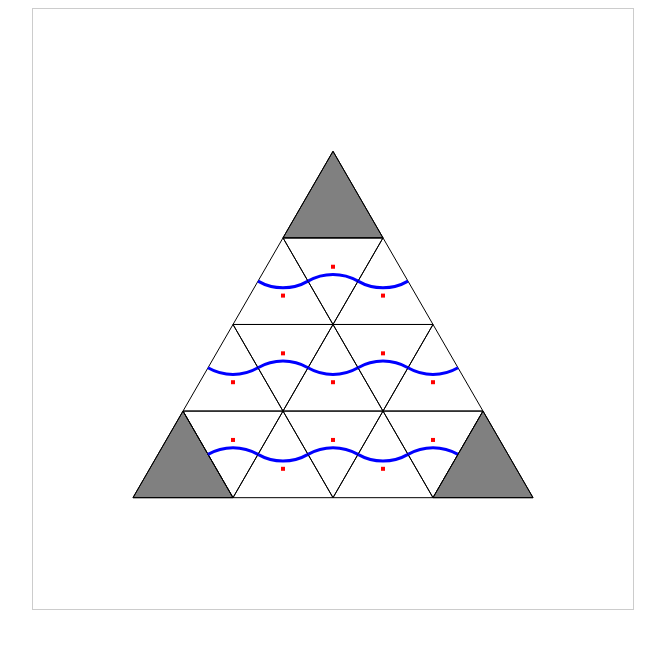
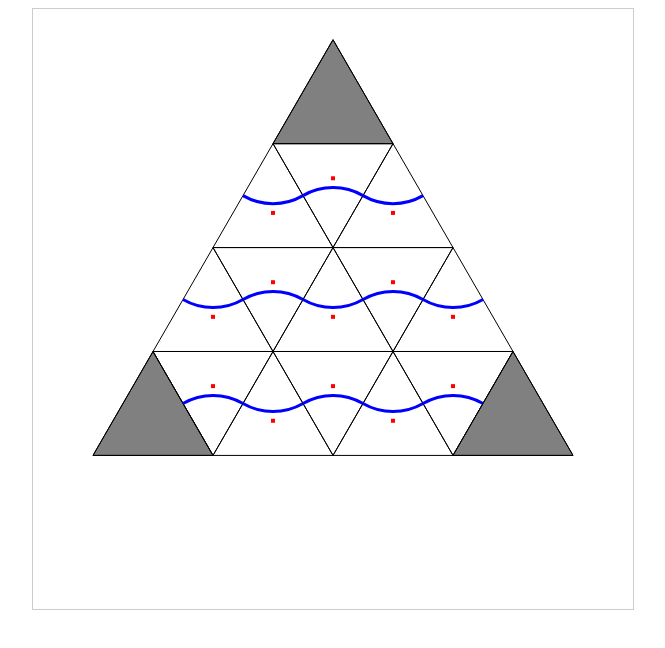
Before and after one commit to waynelaker/trivi, a plain HTML site: page index.html in a window 1280 px wide. Shown: the whole page, without its empty margins (307-972 px from the left). Drawn offline with Linux system fonts and the light colour scheme.

Commit message:
tweaked size

```diff
--- a/index.html
+++ b/index.html
@@ -18,7 +18,8 @@
   const canvas = document.getElementById("game");
   const ctx = canvas.getContext("2d");
 
-  const SIDE = 100;
+  const NUMROWS = 4;
+  const SIDE = 120;
   const HEIGHT = SIDE * Math.sqrt(3) / 2;
 
   class Triangle {
@@ -103,10 +104,8 @@
 
   const triangles = [];
   const startX = canvas.width / 2;
-  const startY = 200;
+  const startY = 100;
   let id = 0;
-
-  const NUMROWS = 4;
 
   const layout = generateLayout(NUMROWS);
 
```
